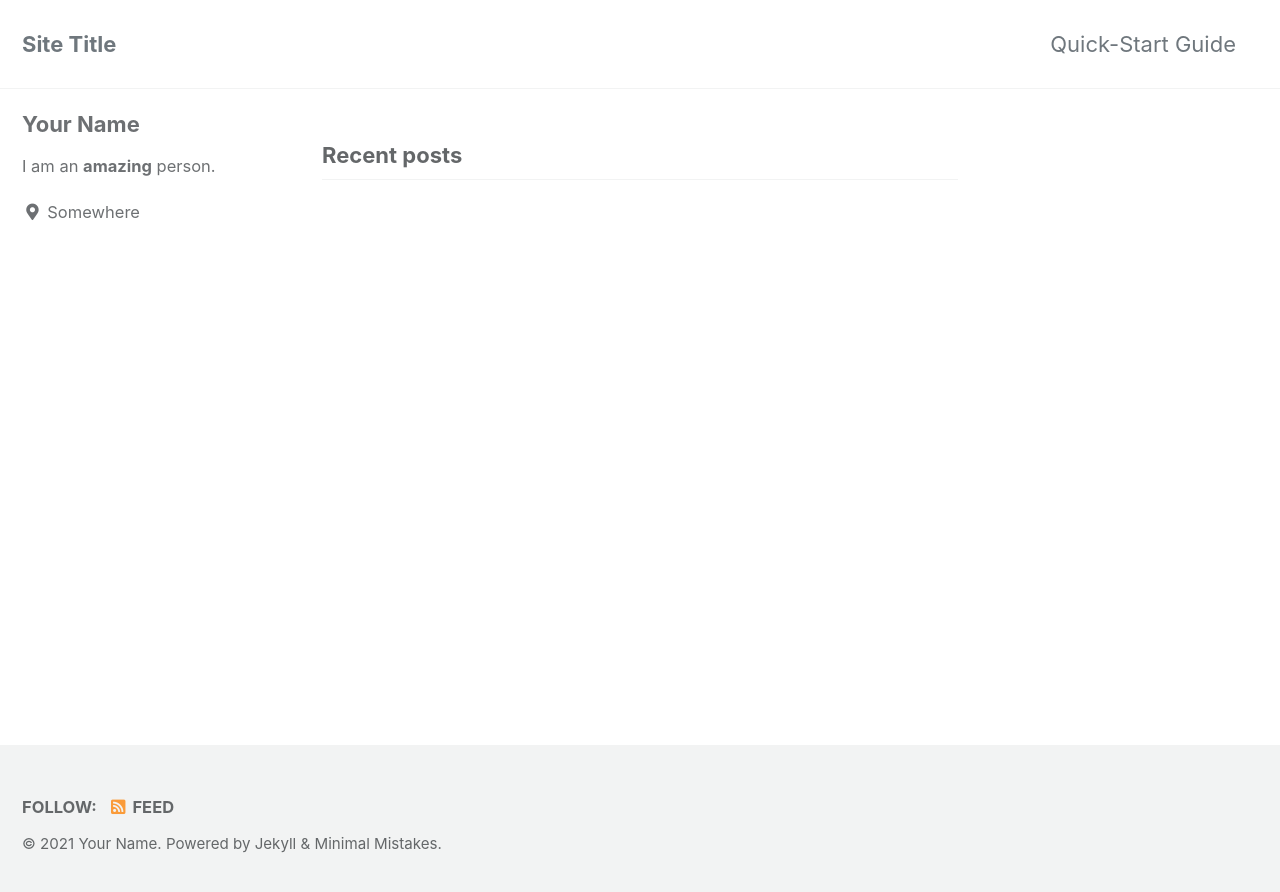
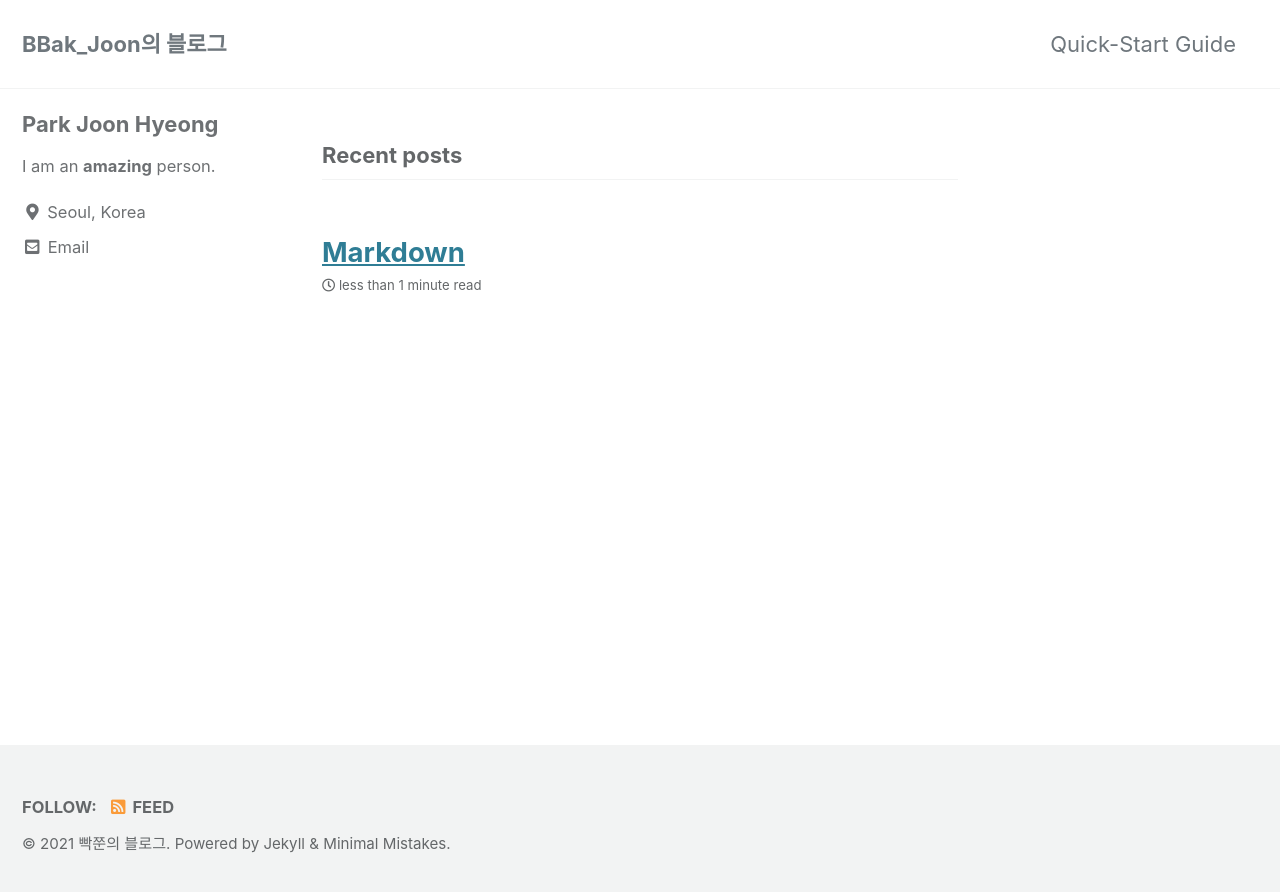
Before and after one commit to JoonBro/wnsgud245.github.io, a Jekyll site: the page built from index.html, in a window 1280 px wide. Shown: the top 892 px of the page. Built offline with Jekyll 4.4.1, drawn with Linux system fonts in a browser that asks for light colours; cached includes are drawn as plain includes; the list of posts is cut into pages by our own code.

Commit message:
config setting

```diff
--- a/_config.yml
+++ b/_config.yml
@@ -16,14 +16,14 @@ minimal_mistakes_skin    : "default" # "air", "aqua", "contrast", "dark", "dirt"
 
 # Site Settings
 locale                   : "en-US"
-title                    : "Site Title"
+title                    : "BBak_Joon의 블로그"
 title_separator          : "-"
 subtitle                 : # site tagline that appears below site title in masthead
-name                     : "Your Name"
-description              : "An amazing website."
-url                      : # the base hostname & protocol for your site e.g. "https://mmistakes.github.io"
+name                     : "빡쭌의 블로그"
+description              : "개인 공부 및 취미생활을 포스팅하는 블로그."
+url                      : "https://wnsgud245.github.io"
 baseurl                  : # the subpath of your site, e.g. "/blog"
-repository               : # GitHub username/repo-name e.g. "mmistakes/minimal-mistakes"
+repository               : "wnsgud245/wnsgud245.github.io"
 teaser                   : # path of fallback teaser image, e.g. "/assets/images/500x300.png"
 logo                     : # path of logo image to display in the masthead, e.g. "/assets/images/88x88.png"
 masthead_title           : # overrides the website title displayed in the masthead, use " " for no title
@@ -93,11 +93,11 @@ analytics:
 
 # Site Author
 author:
-  name             : "Your Name"
+  name             : "Park Joon Hyeong"
   avatar           : # path of avatar image, e.g. "/assets/images/bio-photo.jpg"
   bio              : "I am an **amazing** person."
-  location         : "Somewhere"
-  email            :
+  location         : "Seoul, Korea"
+  email            : "wnsgud245@naver.com"
   links:
     - label: "Email"
       icon: "fas fa-fw fa-envelope-square"
--- /dev/null
+++ b/_includes/mathjax_support.html
@@ -0,0 +1,6 @@
+<script type="text/x-mathjax-config">
+    MathJax.Hub.Config({
+        tex2jax:{inlineMath:[['$','$'],['\\(','\\)']]}
+    });
+</script>
+<script src="https://cdn.mathjax.org/mathjax/latest/MathJax.js?config=TeX-AMS-MML_HTMLø®MML"></script>
--- a/_layouts/default.html
+++ b/_layouts/default.html
@@ -12,6 +12,9 @@
   <head>
     {% include head.html %}
     {% include head/custom.html %}
+    {% if page.use_math %}
+      {% include mathjax_support.html %}
+    {% endif %}
   </head>
 
   <body class="layout--{{ page.layout | default: layout.layout }}{% if page.classes or layout.classes %}{{ page.classes | default: layout.classes | join: ' ' | prepend: ' ' }}{% endif %}">
```
Also changed, not shown: _posts/2021-02-06-markdown.md (added).
